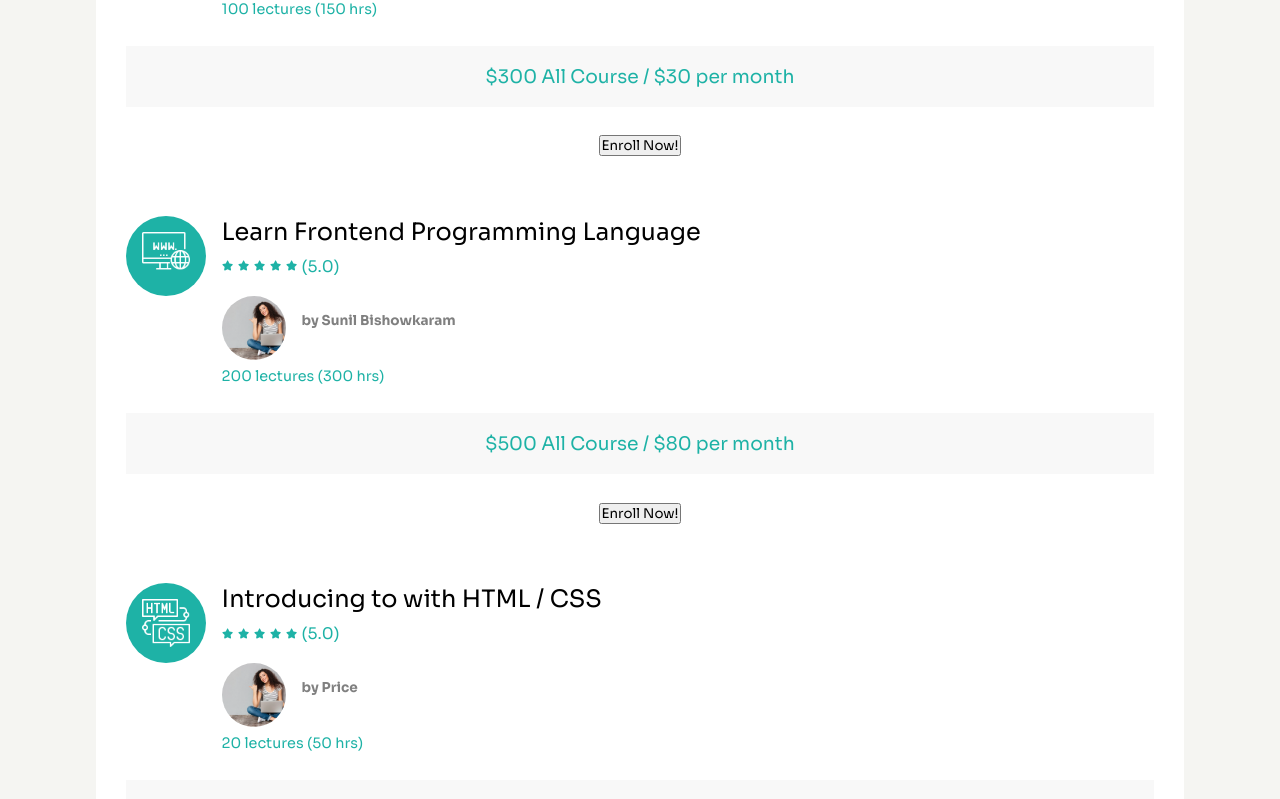
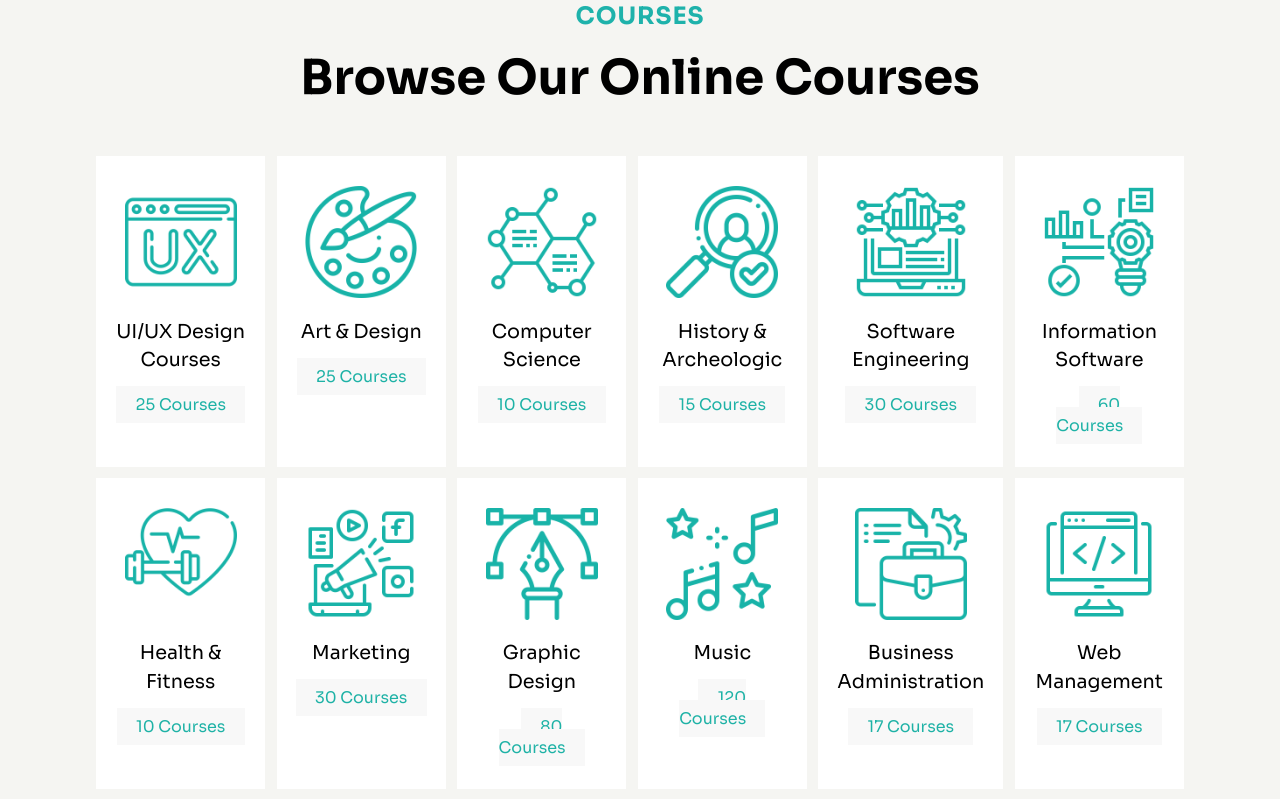
Before and after one commit to Samadeen/Edu-web, a React (Create React App) app: page /courses in a window 1280 px wide. Shown: the part 2396-3195 px from the top of the page. Built offline with nearby package versions, Linux system fonts and the light colour scheme.

Commit message:
Additional Styling

```diff
--- a/src/App.css
+++ b/src/App.css
@@ -87,12 +87,56 @@ body {
   grid-gap: 2rem;
 }
 
+.grid2 {
+  display: grid;
+  grid-template-columns: repeat(3, 1fr);
+  grid-gap: 2rem;
+}
+
+.grid3 {
+  display: grid;
+  grid-template-columns: repeat(6, 1fr);
+  grid-gap: 0.7rem;
+}
+
 .flex {
   display: flex;
 }
 
+.outline-btn {
+  padding: 0.5rem 1rem;
+  font-weight: bold;
+  text-transform: uppercase;
+  margin: 0;
+  border-radius: 5px;
+  border: 2px solid #1eb2ab;
+  width: 100%;
+  transition: all 0.5s ease-in;
+  cursor: pointer;
+}
+
+.outline-btn:hover {
+  color: #fff;
+  background-color: #1eb2ab;
+  transform: scale(1.05);
+}
+
+.outline-btn:active {
+  transform: scale(0.95);
+}
+
+.padding {
+  padding: 6rem 0;
+}
+
+.shadow {
+  box-shadow: 0 5px 25px -2px rgba(0, 0, 0 / 6%);
+}
+
 @media (max-width: 1044px) {
-  .grid {
+  .grid,
+  .grid2,
+  .grid3 {
     grid-template-columns: repeat(2, 1fr);
   }
 
@@ -101,4 +145,8 @@ body {
     padding-top: 50%;
     height: 100vh;
   }
+
+  .margin {
+    margin-top: 25.3%;
+  }
 }
```
